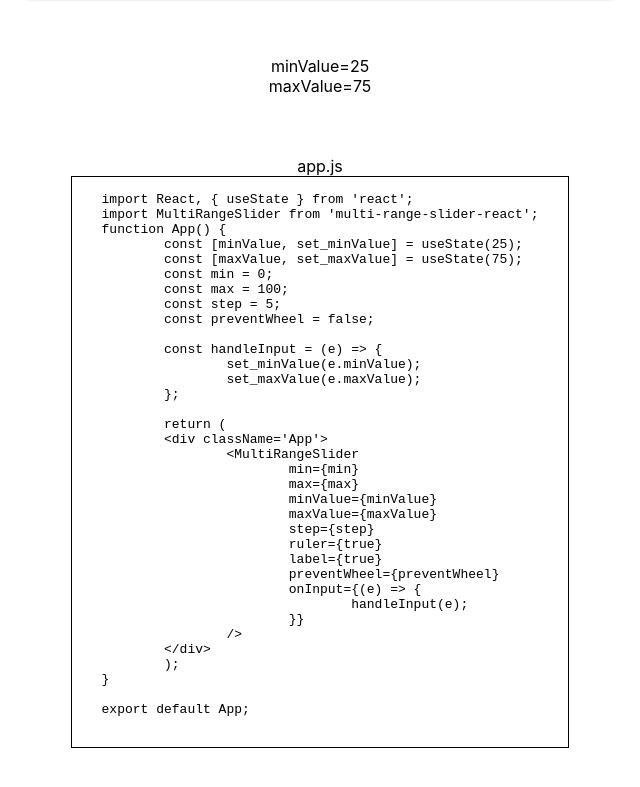
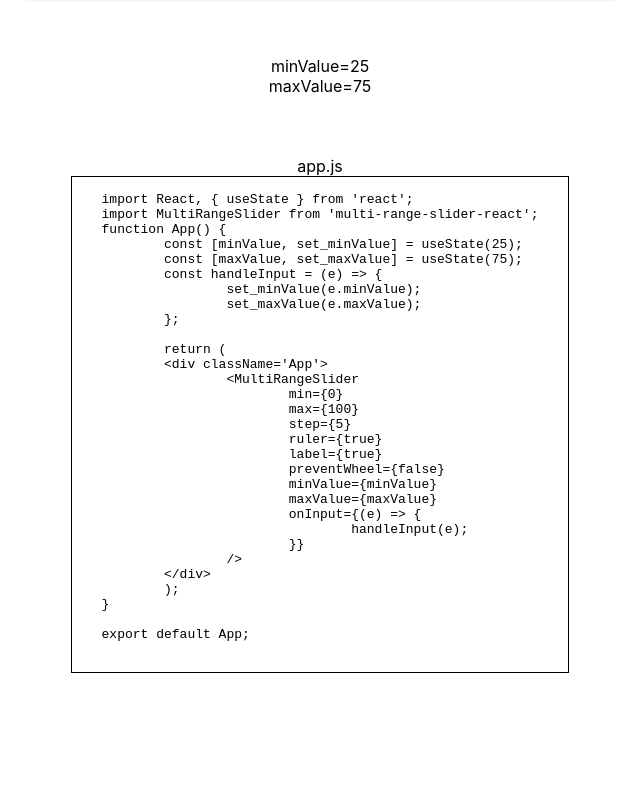
Before and after one commit to developergovindgupta/multi-range-slider-react, a React (Create React App) app: page / in a window 1280 px wide. Shown: the part 321-1108 px from the top of the page, without its empty margins (320-960 px from the left). After the commit the page ends 1058 px from the top, so only its background shows below. Built offline with nearby package versions, Linux system fonts and the light colour scheme.

Commit message:
update readme and description

```diff
--- a/src/App.js
+++ b/src/App.js
@@ -6,11 +6,6 @@ import Description from './Description';
 function App() {
 	const [minValue, set_minValue] = useState(25);
 	const [maxValue, set_maxValue] = useState(75);
-	const min = 0;
-	const max = 100;
-	const step = 5;
-	const preventWheel = false;
-
 	const handleInput = (e) => {
 		set_minValue(e.minValue);
 		set_maxValue(e.maxValue);
@@ -26,14 +21,14 @@ function App() {
 			</div>
 			<div className='multi-range-slider-container'>
 				<MultiRangeSlider
-					min={min}
-					max={max}
+					min={0}
+					max={100}
+					step={5}
+					ruler={true}
+					label={true}
+					preventWheel={false}
 					minValue={minValue}
 					maxValue={maxValue}
-					step={step}
-					preventWheel={preventWheel}
-					ruler={true}
-					label={true}
 					onInput={(e) => {
 						handleInput(e);
 					}}
--- a/src/Description.jsx
+++ b/src/Description.jsx
@@ -9,11 +9,6 @@ import MultiRangeSlider from 'multi-range-slider-react';
 function App() {
 	const [minValue, set_minValue] = useState(25);
 	const [maxValue, set_maxValue] = useState(75);
-	const min = 0;
-	const max = 100;
-	const step = 5;
-	const preventWheel = false;
-
 	const handleInput = (e) => {
 		set_minValue(e.minValue);
 		set_maxValue(e.maxValue);
@@ -22,14 +17,14 @@ function App() {
 	return (
 	<div className='App'>
 		<MultiRangeSlider
-			min={min}
-			max={max}
+			min={0}
+			max={100}
+			step={5}
+			ruler={true}
+			label={true}
+			preventWheel={false}
 			minValue={minValue}
 			maxValue={maxValue}
-			step={step}
-			ruler={true}
-			label={true}
-			preventWheel={preventWheel}
 			onInput={(e) => {
 				handleInput(e);
 			}}
```
Also changed, not shown: 1 other file (tests, documents, lock files or other folders).
